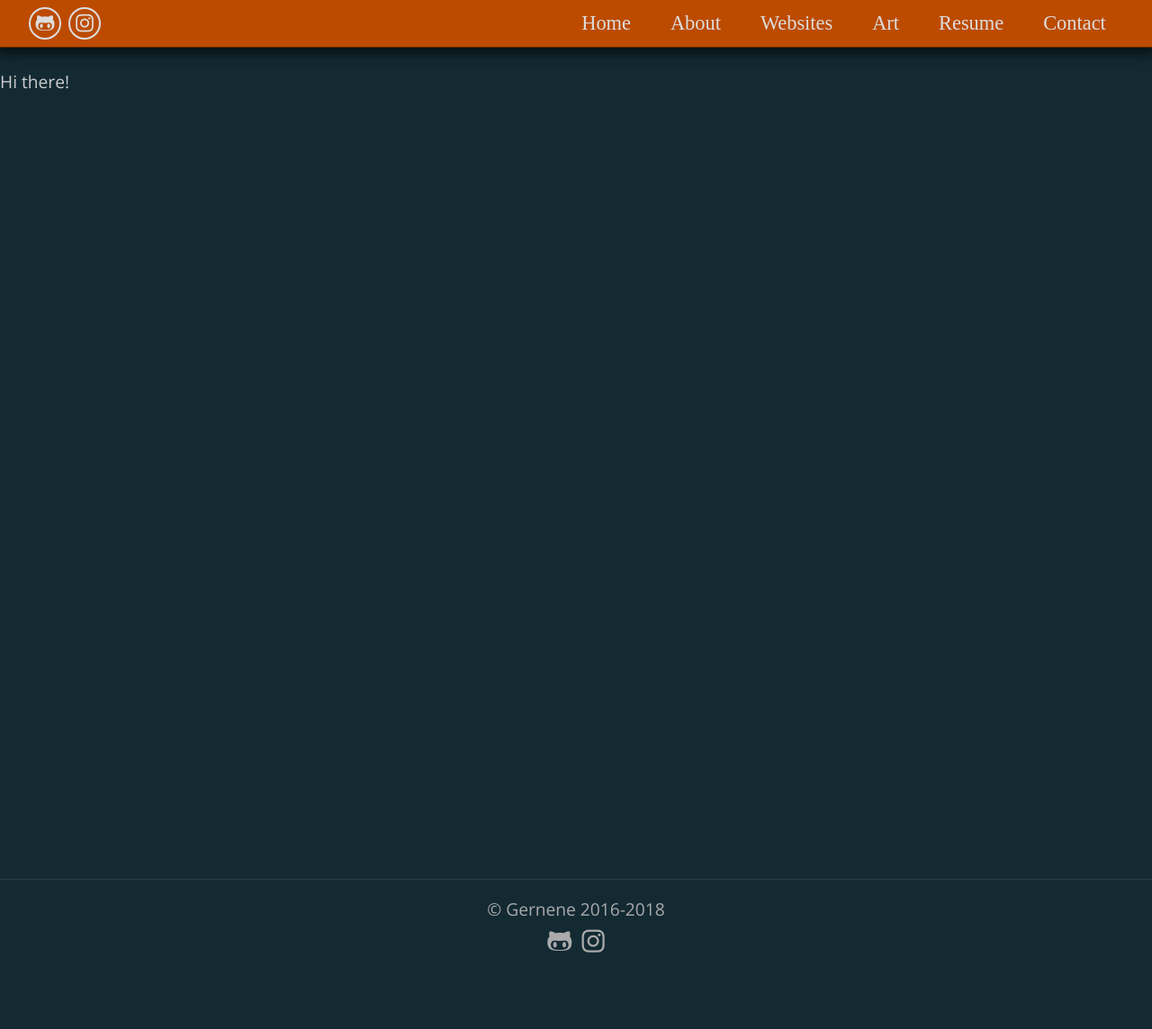
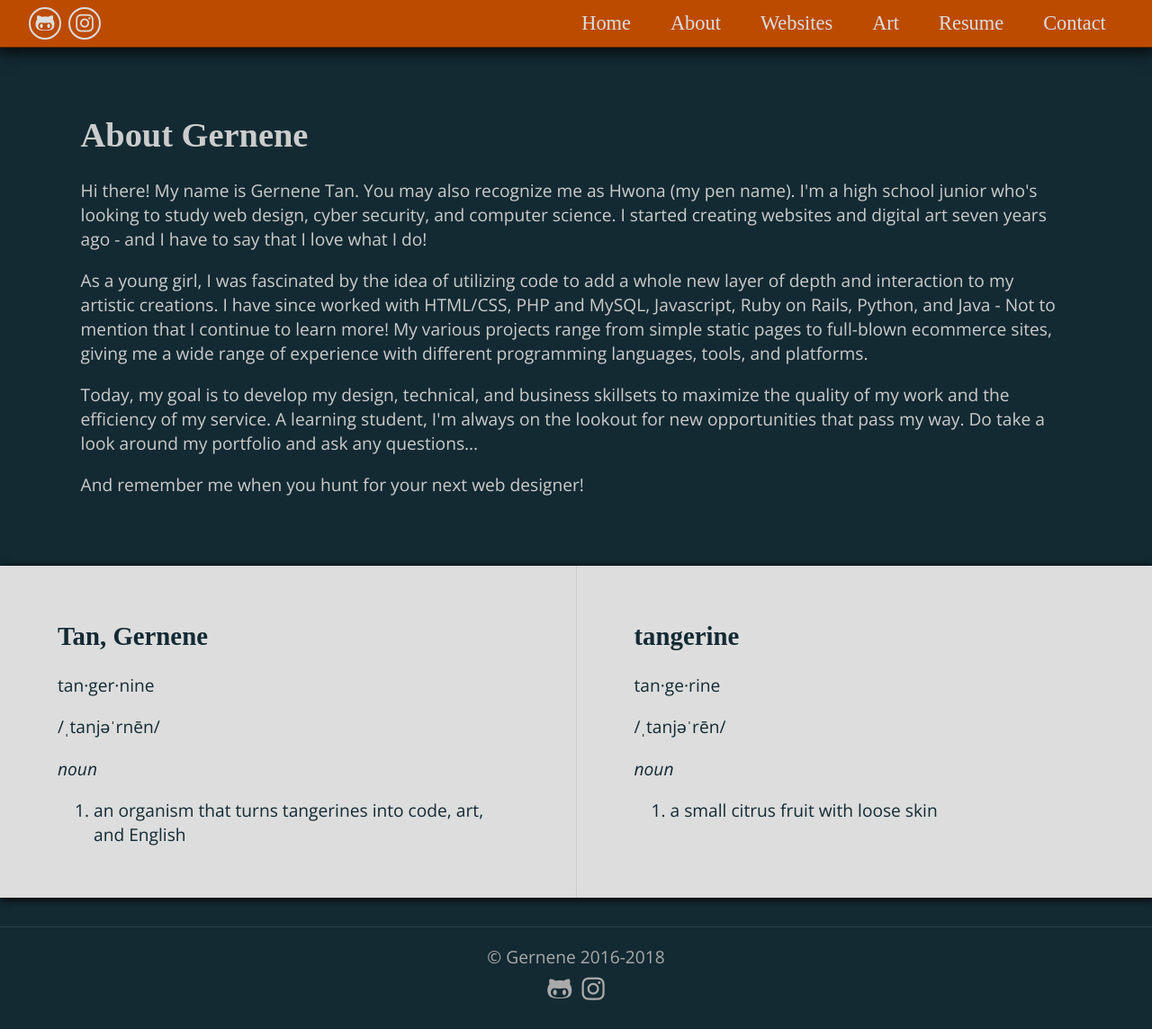
Before and after one commit to Gernene/Gernene, a Jekyll site: the page built from about.html, in a window 1280 px wide. Shown: the whole page at 90% size. Built offline with Jekyll 4.4.1, drawn with Linux system fonts in a browser that asks for light colours; nearby versions of some CDN libraries; some web fonts are replaced; before the commit the page ends 1090 px from its top, so only the background shows below that.

Commit message:
Structure about page

```diff
--- a/about.html
+++ b/about.html
@@ -4,4 +4,57 @@ title: About
 permalink: /about/
 ---
 
-Hi there!
+<div id="about">
+
+<h1>About Gernene</h1>
+
+<p>
+  Hi there! My name is Gernene Tan. You may also recognize me as Hwona (my pen
+  name). I'm a high school junior who's looking to study web design, cyber
+  security, and computer science. I started creating websites and digital art
+  seven years ago - and I have to say that I love what I do!
+</p>
+
+<p>
+  As a young girl, I was fascinated by the idea of utilizing code to add
+  a whole new layer of depth and interaction to my artistic creations. I have
+  since worked with HTML/CSS, PHP and MySQL, Javascript, Ruby on Rails, Python,
+  and Java - Not to mention that I continue to learn more! My various projects
+  range from simple static pages to full-blown ecommerce sites, giving me a wide
+  range of experience with different programming languages, tools, and platforms.
+</p>
+
+<p>
+  Today, my goal is to develop my design, technical, and business skillsets to
+  maximize the quality of my work and the efficiency of my service. A learning
+  student, I'm always on the lookout for new opportunities that pass my way. Do
+  take a look around my portfolio and ask any questions...
+</p>
+
+<p>And remember me when you hunt for your next web designer!</p>
+
+</div>
+
+<div id="about-definitions">
+
+  <div class="flex-child">
+    <h2>Tan, Gernene</h2>
+    <p>tan&middot;ger&middot;nine</p>
+    <p>/&#716;tanj&#601;&#712;rn&#275;n/</p>
+    <i>noun</i>
+    <ol>
+      <li>an organism that turns tangerines into code, art, and English</li>
+    </ol>
+  </div>
+
+  <div class="flex-child">
+    <h2>tangerine</h2>
+    <p>tan&middot;ge&middot;rine</p>
+    <p>/&#716;tanj&#601;&#712;r&#275;n/</p>
+    <i>noun</i>
+    <ol>
+      <li>a small citrus fruit with loose skin</li>
+    </ol>
+  </div>
+
+</div>
--- a/css/style.css
+++ b/css/style.css
@@ -355,6 +355,21 @@ h1, h2 {
   display: flex;
   padding: 2% 7%;
 }
+
+#about-definitions {
+  background: #ddd;
+  box-shadow: .1rem .1rem .5rem .1rem rgba(0, 0, 0, .8);
+  color: #132a33;
+  display: flex;
+  margin: 2rem 0;
+}
+
+#about-definitions div {
+  flex: 1;
+  padding: 3% 5%;
+}
+
+#about-definitions div:first-child { border-right: 1px solid #ccc; }
 
 #contact-info {
   flex: 1;
```
Also changed, not shown: img/web/monitors.png (added).
